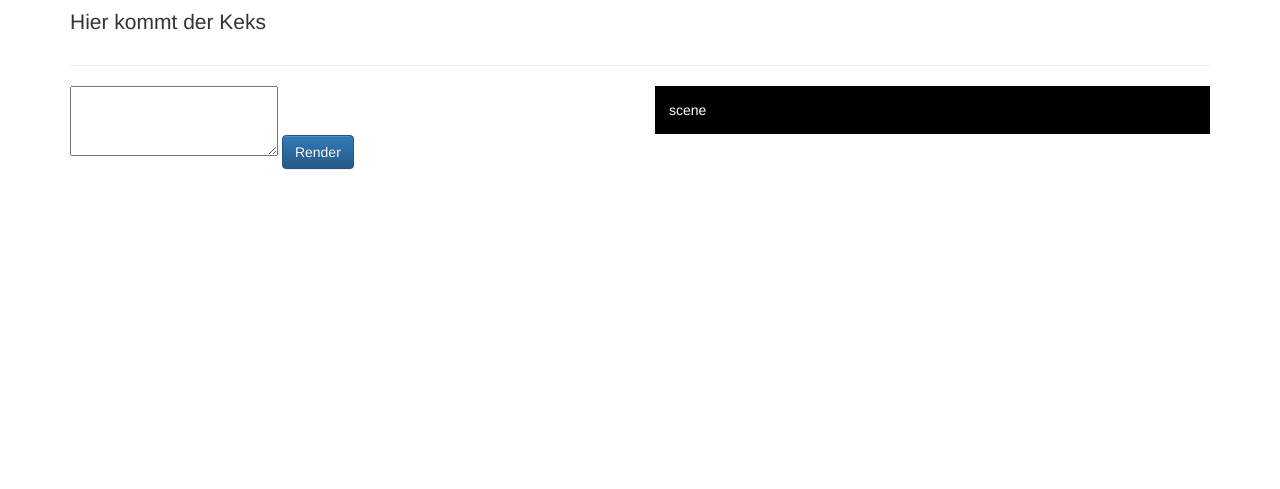
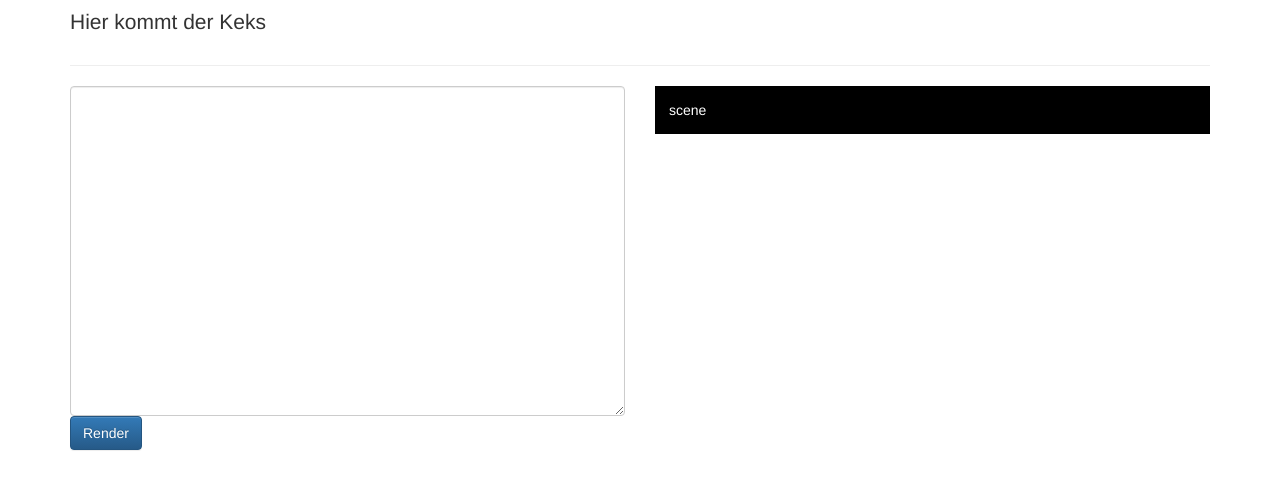
Before and after one commit to gfrey/hdrt, a plain HTML site: page tpl/index.html in a window 1280 px wide. Shown: the part 83-572 px from the top of the page. Drawn offline with nearby package versions, Linux system fonts and the light colour scheme; files that its build step writes are made by us from their sources; files whose address does not match are found by name.

Commit message:
nicer editor text area

```diff
--- a/tpl/index.html
+++ b/tpl/index.html
@@ -18,14 +18,16 @@
   </head>
   <body>
     <div class="container">
+
       <div class="page-header">
         <h1>Ray Tracing</h1>
         <p class="lead">Hier kommt der Keks</p>
       </div>
+
       <div class="row">
         <div class="col-md-6">
           <form>
-            <textarea id="editor"></textarea>
+            <textarea class="form-control" rows="15" id="editor"></textarea>
             <button id="render-btn" class="btn btn-primary">Render</button>
           </form>
         </div>
@@ -35,6 +37,7 @@
           </div>
         </div>
       </div>
+
     </div>
   </body>
 </html>
```
